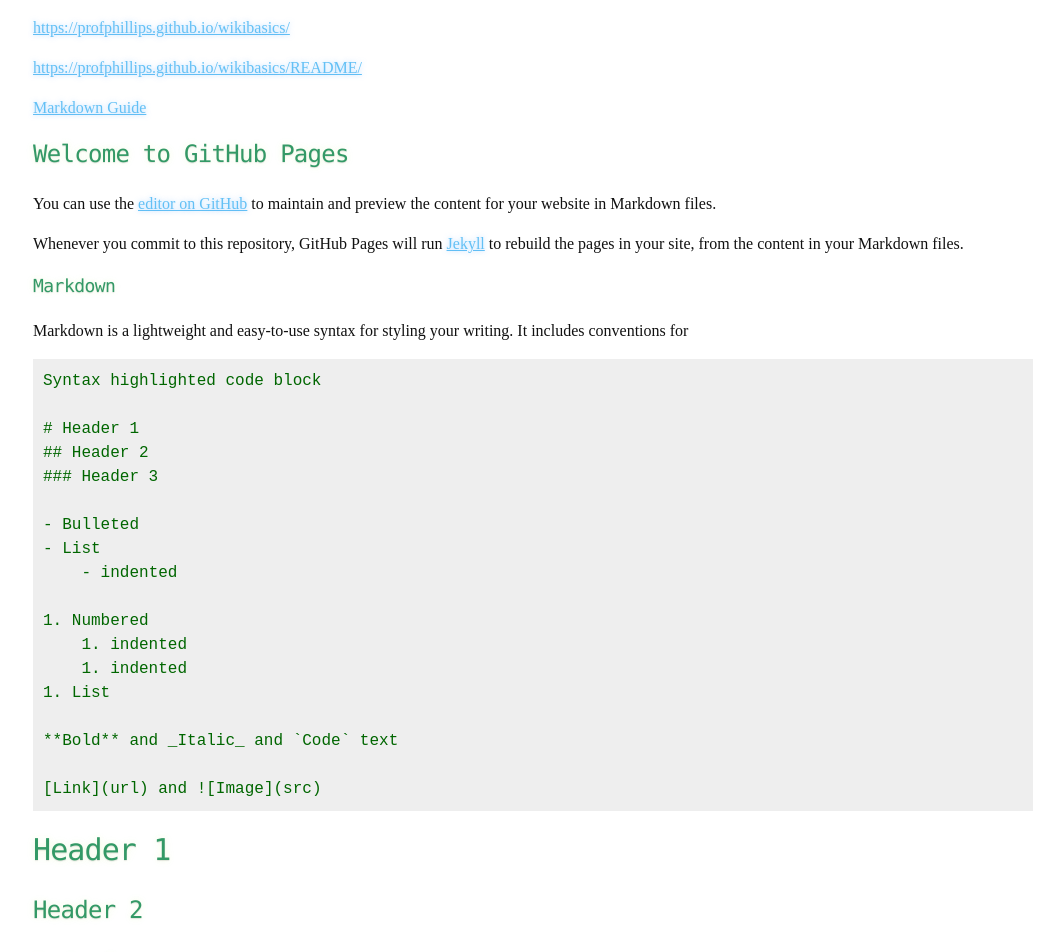
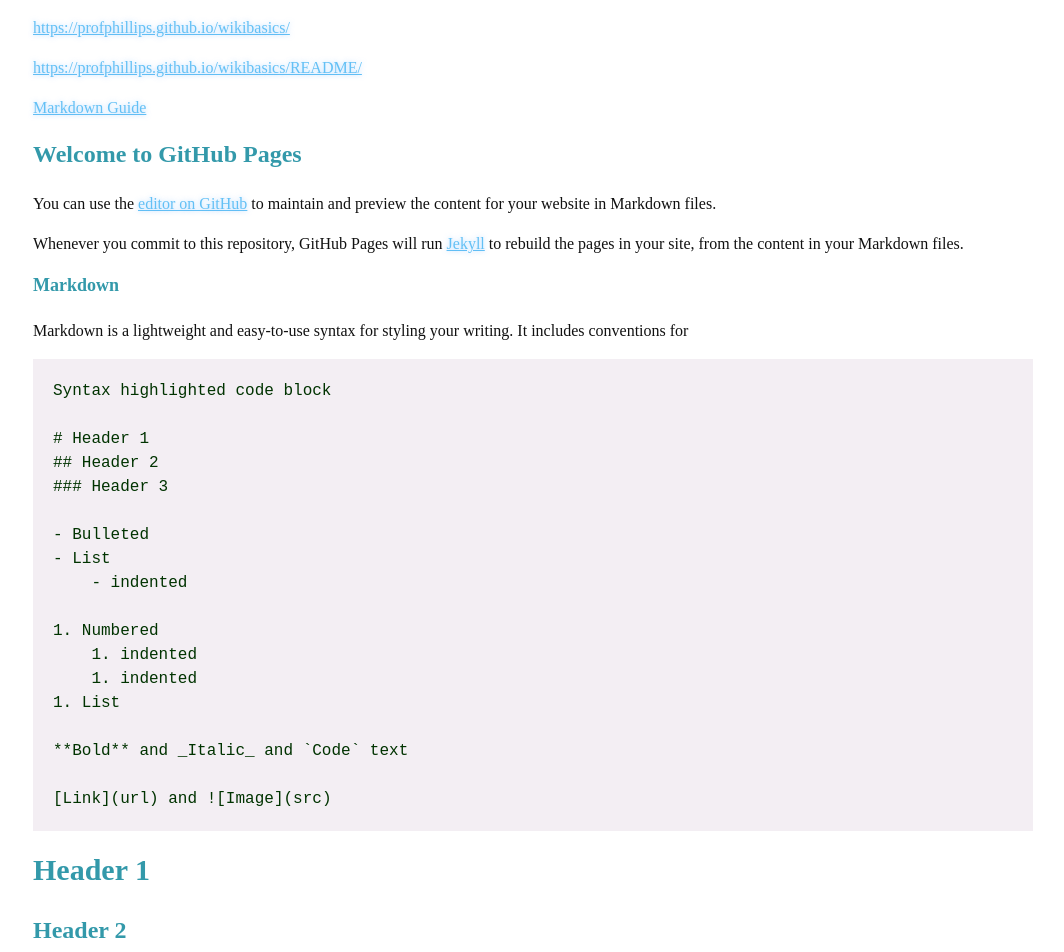
Before and after one commit to profphillips/wikibasics, a Jekyll site: the page built from README.md, in a window 1280 px wide. Shown: the top 952 px of the page, without its empty margins (107-1171 px from the left). Built offline with Jekyll 4.4.1, drawn with Linux system fonts in a browser that asks for light colours.

Commit message:
Update style.scss

```diff
--- a/assets/css/style.scss
+++ b/assets/css/style.scss
@@ -4,9 +4,9 @@ $body-background: #ffffff;
 $body-foreground: #111111;
 $body-font-family: 'Monaco, "Bitstream Vera Sans Mono", "Lucida Console", Terminal, monospace';
 $container-max-width: 1000px;
-$header-color: #339966;
-$pre-background: #eeeeee;
-$pre-foreground: #006600;
+$header-color: #3399aa;
+$pre-background: #f3eef3;
+$pre-foreground: #003300;
 
 
 body {
@@ -34,27 +34,27 @@ h1, h2, h3, h4, h5, h6 {
   margin: 0 0 20px;
 }
 
-li {
-  line-height: 1.4 ;
-}
+//li {
+ // line-height: 1.4 ;
+//}
 
-#main_content {
-  width: 100%;
-  -webkit-font-smoothing: antialiased;
-}
+//#main_content {
+//  width: 100%;
+//  -webkit-font-smoothing: antialiased;
+//}
 
-section img {
-  max-width: 100%
-}
+//section img {
+//  max-width: 100%
+//}
 
 h1, h2, h3, h4, h5, h6 {
-  font-weight: normal;
-  font-family: Monaco, "Bitstream Vera Sans Mono", "Lucida Console", Terminal, monospace;
+ // font-weight: normal;
+ // font-family: Monaco, "Bitstream Vera Sans Mono", "Lucida Console", Terminal, monospace;
   color: $header-color;
-  letter-spacing: -0.03em;
-  text-shadow: 0 1px 1px rgba(0, 0, 0, 0.1),
-               0 0 5px rgba(181, 232, 83, 0.1),
-               0 0 10px rgba(181, 232, 83, 0.1);
+  //letter-spacing: -0.03em;
+ // text-shadow: 0 1px 1px rgba(0, 0, 0, 0.1),
+ //              0 0 5px rgba(181, 232, 83, 0.1),
+   //            0 0 10px rgba(181, 232, 83, 0.1);
 }
 
 #main_content h1 {
@@ -105,7 +105,7 @@ pre {
   //background: rgba(0, 0, 0, 0.9);
   background: $pre-background;
   //border: 1px solid rgba(255, 255, 255, 0.15);
-  padding: 10px;
+  padding: 20px;
   font-size: 16px;
   color: $pre-foreground; //#b5e853;
  // border-radius: 2px;
@@ -113,7 +113,7 @@ pre {
   overflow: auto;
   overflow-y: hidden;
 }
-
+/*
 code.highlighter-rouge {
   background: rgba(0,0,0,0.9);
   border: 1px solid rgba(255, 255, 255, 0.15);
@@ -122,7 +122,7 @@ code.highlighter-rouge {
   color: #aa759f;
   border-radius: 2px;
 }
-
+*/
 table {
   width: 100%;
   margin: 0 0 20px 0;
```
